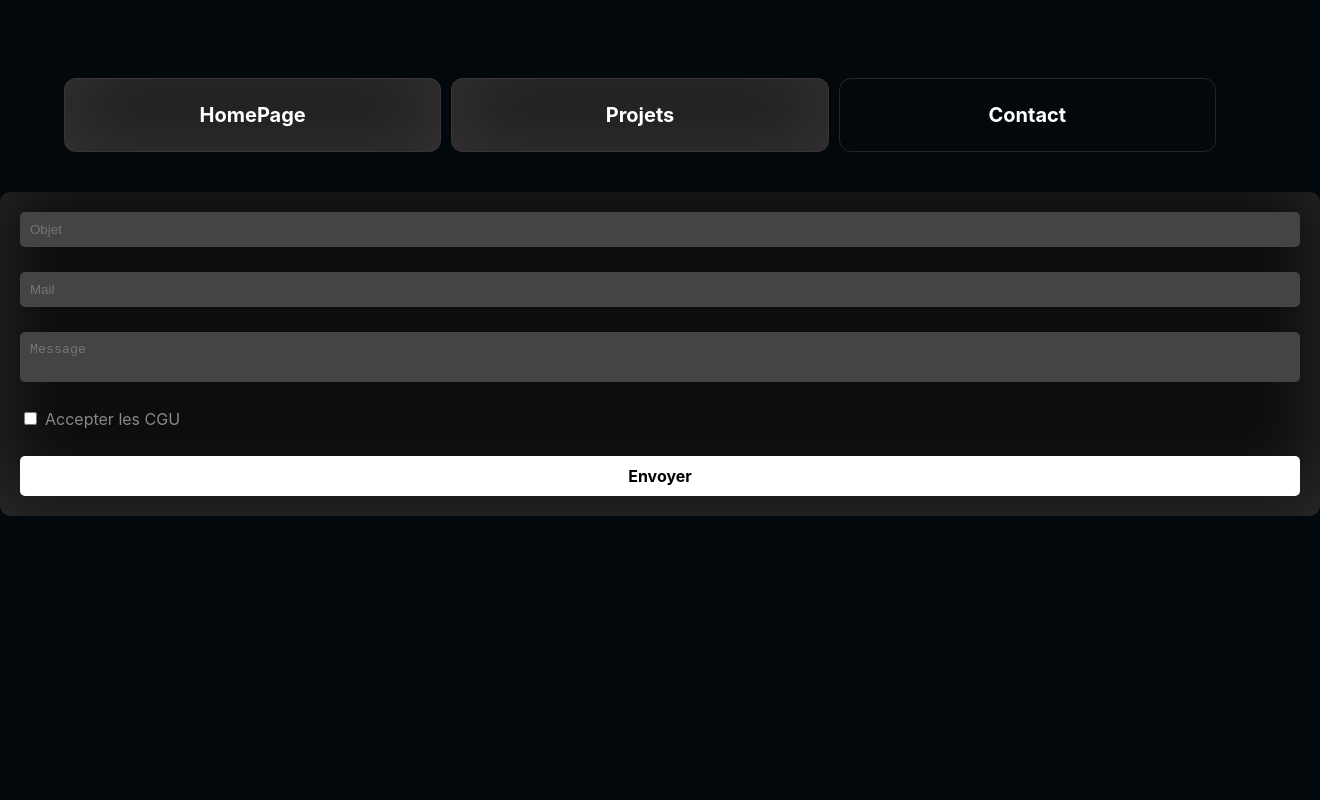
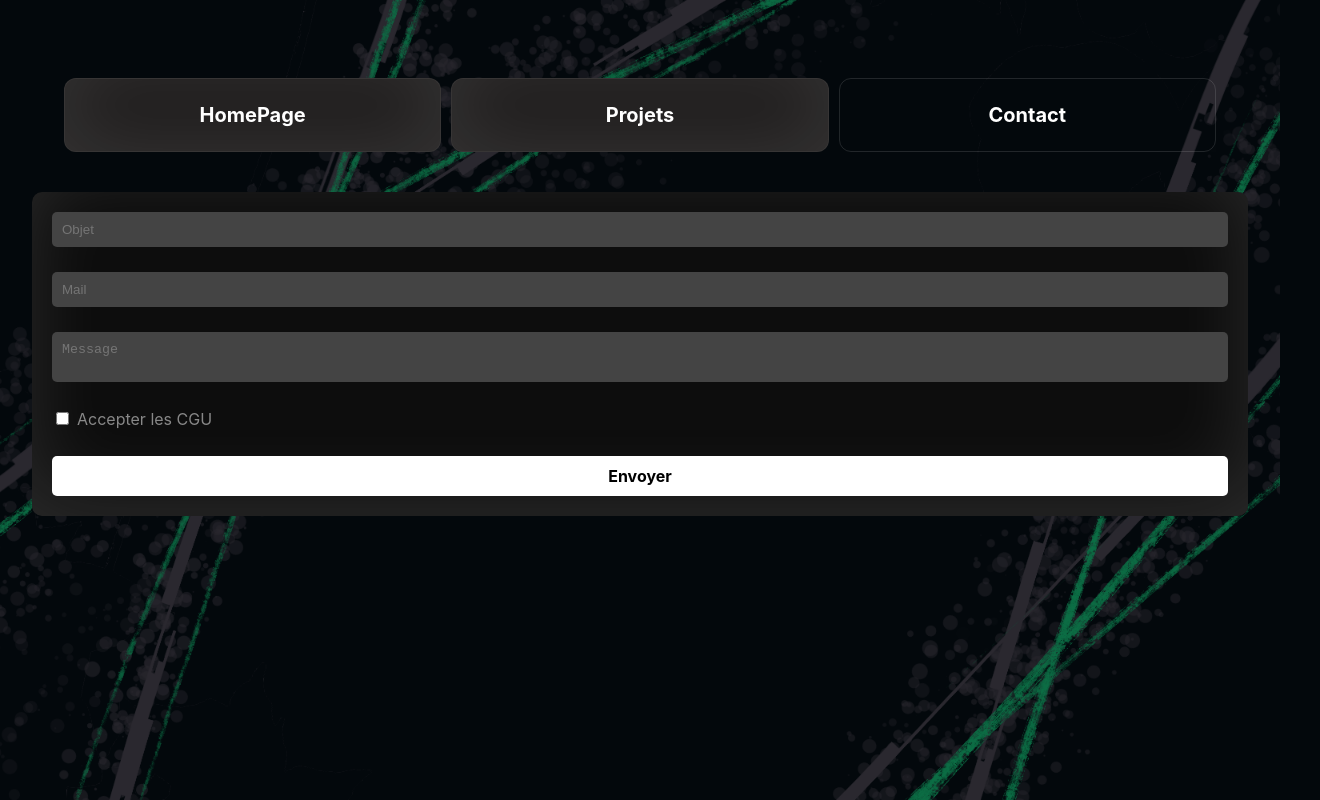
Before and after one commit to eliott-colin/portfolio-vite, a React (Vite) app: page /contact in a window 1280 px wide. Shown: the whole page, 1320 px wide, since content can reach past the window. Built offline with nearby package versions, Linux system fonts and the light colour scheme.

Commit message:
style: add background on contact page

```diff
--- a/src/App.css
+++ b/src/App.css
@@ -24,3 +24,13 @@
     overflow: auto;
 
 }
+.contact{
+    background-image: url(/assets/bgTrait.png);
+    background-size: cover;
+    background-position: center;
+    height: 100vh;
+    display: flex;
+    flex-direction: column;
+    overflow: auto;
+
+}
--- a/src/pages/ContactPage/ContactPage.jsx
+++ b/src/pages/ContactPage/ContactPage.jsx
@@ -11,7 +11,9 @@ const ContactPage = () => {
       <div style={{paddingLeft: "5%",paddingRight: "5%"}}>
         <Header currentPage="contact"/>
       </div>
-      <Contact />
+      <div style={{width: "95%",margin: "0 auto", display: "flex", justifyContent: "center", alignItems: "center"}}>
+        <Contact />
+      </div>
     </div>
     );
 };
```
